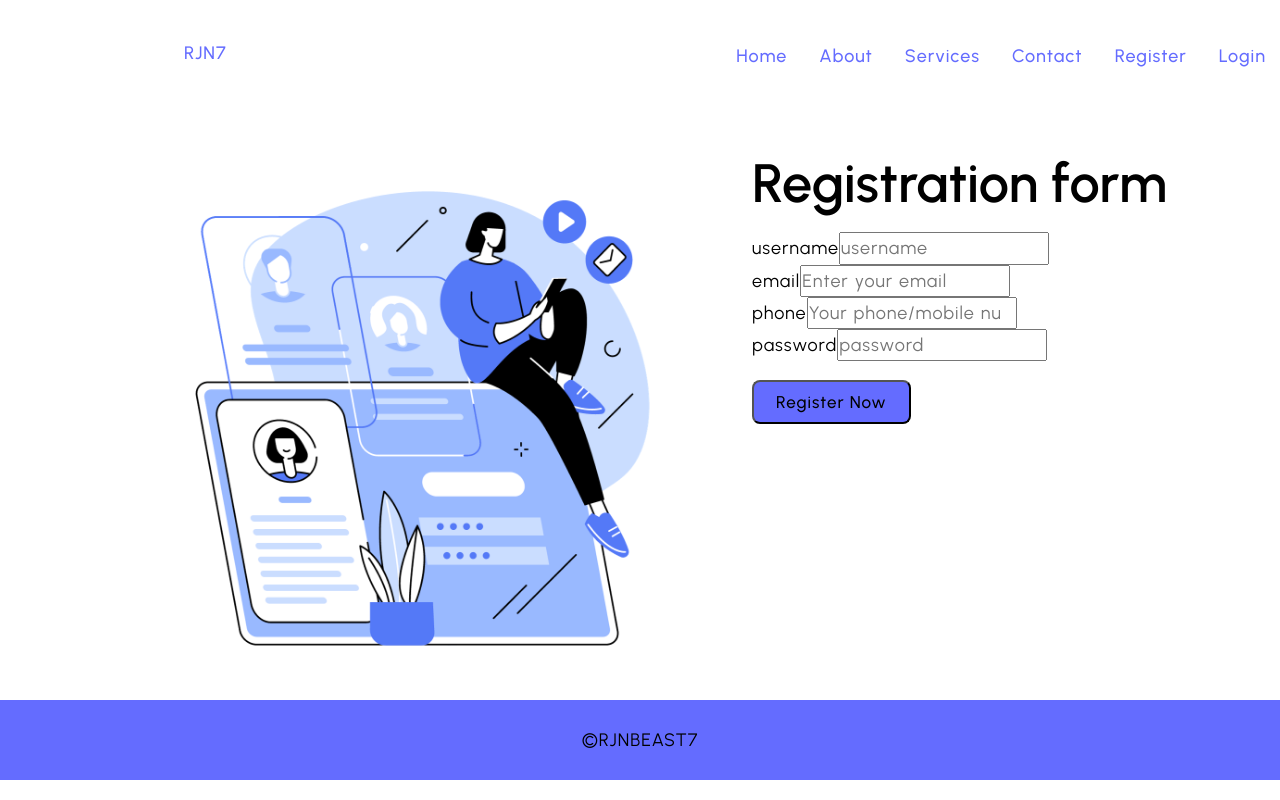
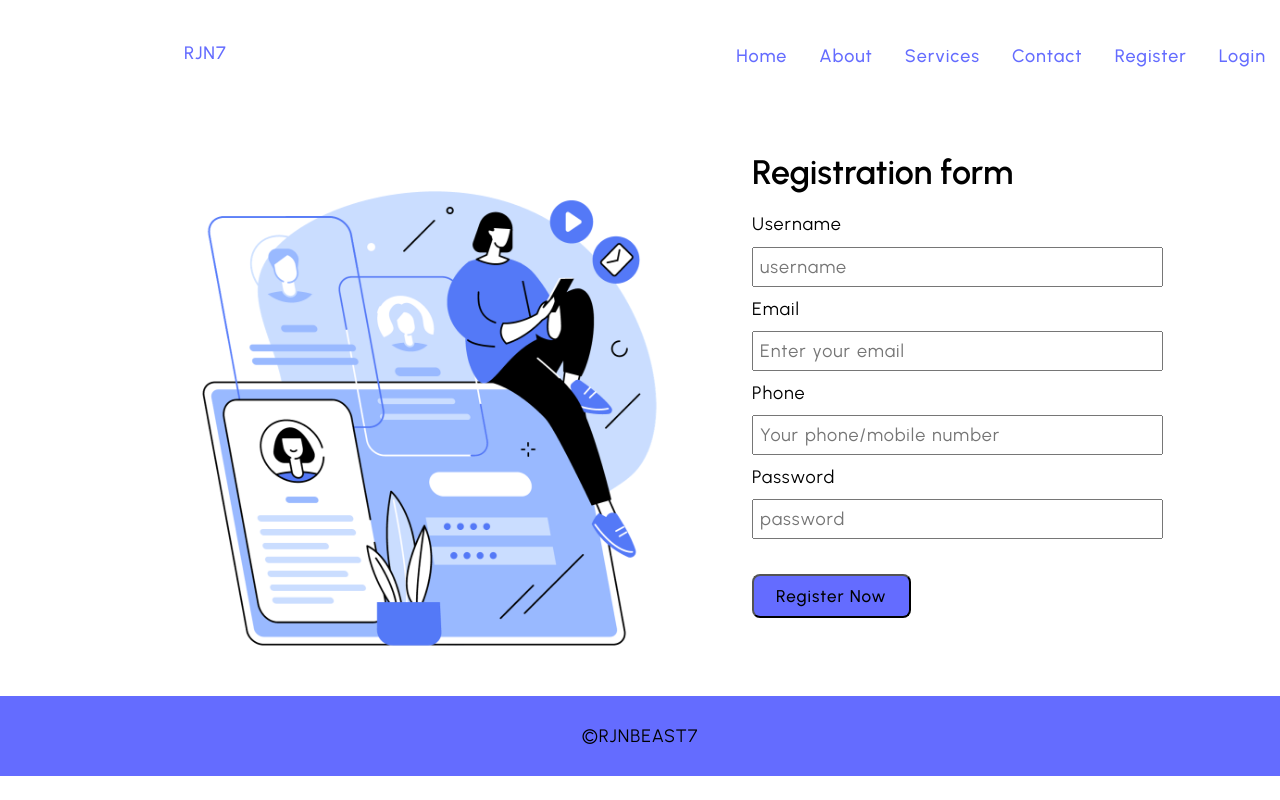
Before and after one commit to Rajan-7/Mern, a React (Vite) app in the folder client/: page /register in a window 1280 px wide. Built offline with nearby package versions, Linux system fonts and the light colour scheme; a web font is replaced by a local one.

Commit message:
Feat:Regitration & login page complete

```diff
--- a/client/src/index.css
+++ b/client/src/index.css
@@ -192,14 +192,66 @@ button:hover {
   }
   & label {
     display: block;
-    margin-bottom: .8rem;
+    margin-bottom: 0.8rem;
     text-transform: capitalize;
   }
 
   & input,
   textarea {
     width: 80%;
-    padding: 0.4rem .6rem;
+    padding: 0.4rem 0.6rem;
   }
 }
 /* End contact section */
+
+/* Registration page */
+.section-registration {
+  & .registration-image {
+    display: flex;
+    justify-content: center;
+  }
+  & .registration-form {
+    & .main-heading {
+      font-size: 3.4rem;
+    }
+    & form {
+      display: flex;
+      flex-direction: column;
+      gap: 0.8rem;
+    }
+
+    & label {
+      display: block;
+      margin-bottom: 0.8rem;
+      text-transform: capitalize;
+    }
+    & input,
+    textarea {
+      width: 80%;
+      padding: 0.4rem 0.6rem;
+    }
+  }
+}
+/* End registration page */
+
+/* Login section */
+.section-login .registration-form {
+  & .main-heading {
+    font-size: 3.4rem;
+  }
+  & form {
+    display: flex;
+    flex-direction: column;
+    gap: 0.8rem;
+  }
+  & label {
+    display: block;
+    margin-bottom: 0.8rem;
+  }
+  & input,
+  textarea {
+    width: 80%;
+    padding: 0.4rem 0.6rem;
+  }
+}
+/* End login section */
--- a/client/src/pages/Login.jsx
+++ b/client/src/pages/Login.jsx
@@ -64,9 +64,11 @@ export const Login = () => {
                   />
                 </div>
                 <br />
-                <button type="submit" className="btn-submit">
-                  Login
-                </button>
+                <div>
+                  <button type="submit" className="btn-submit">
+                    Login
+                  </button>
+                </div>
               </form>
             </div>
           </div>
--- a/client/src/pages/Register.jsx
+++ b/client/src/pages/Register.jsx
@@ -96,9 +96,9 @@ export const Register = () => {
                     />
                   </div>
                   <br />
-                  <button type="submit" className="btn-submit">
-                    Register Now
-                  </button>
+                  <div>
+                    <button type="submit">Register Now</button>
+                  </div>
                 </form>
               </div>
             </div>
```
